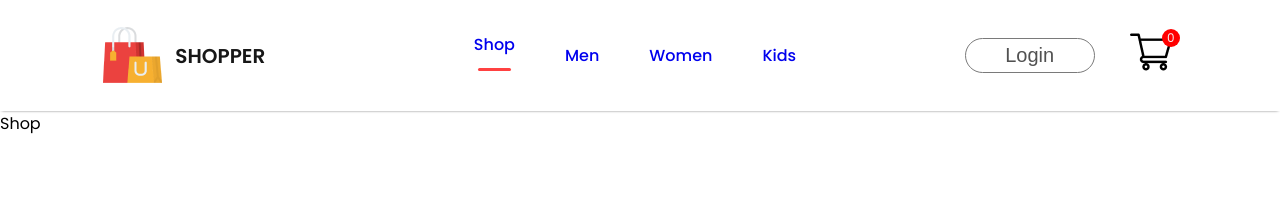
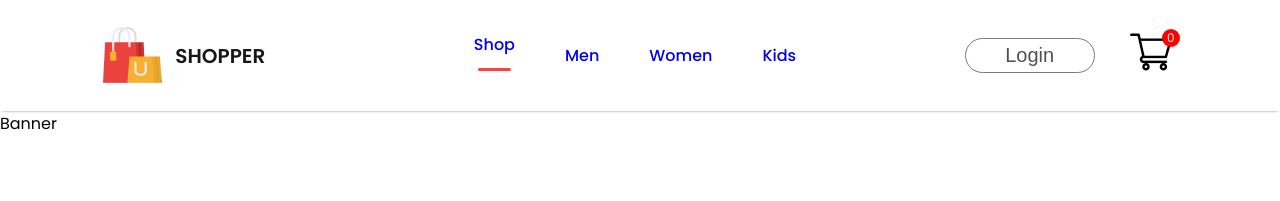
Before and after one commit to shahroz-ali750/React-Project, a React (Create React App) app: page / in a window 1280 px wide. Shown: the top 201 px of the page. Built offline with nearby package versions, Linux system fonts and the light colour scheme.

Commit message:
banner component added and woking on it

```diff
--- a/src/Pages/Shop.jsx
+++ b/src/Pages/Shop.jsx
@@ -1,7 +1,10 @@
 import React from 'react'
+import { Banner } from '../components/Banner/Banner'
 
 export const Shop = () => {
   return (
-    <div>Shop</div>
+    <div>
+      <Banner/>
+    </div>
   )
 }
--- /dev/null
+++ b/src/components/Banner/Banner.jsx
@@ -0,0 +1,7 @@
+import React from 'react'
+import './Banner.css'
+export const Banner = () => {
+  return (
+    <div>Banner</div>
+  )
+}
```
Also changed, not shown: src/components/Banner/Banner.css (added).
